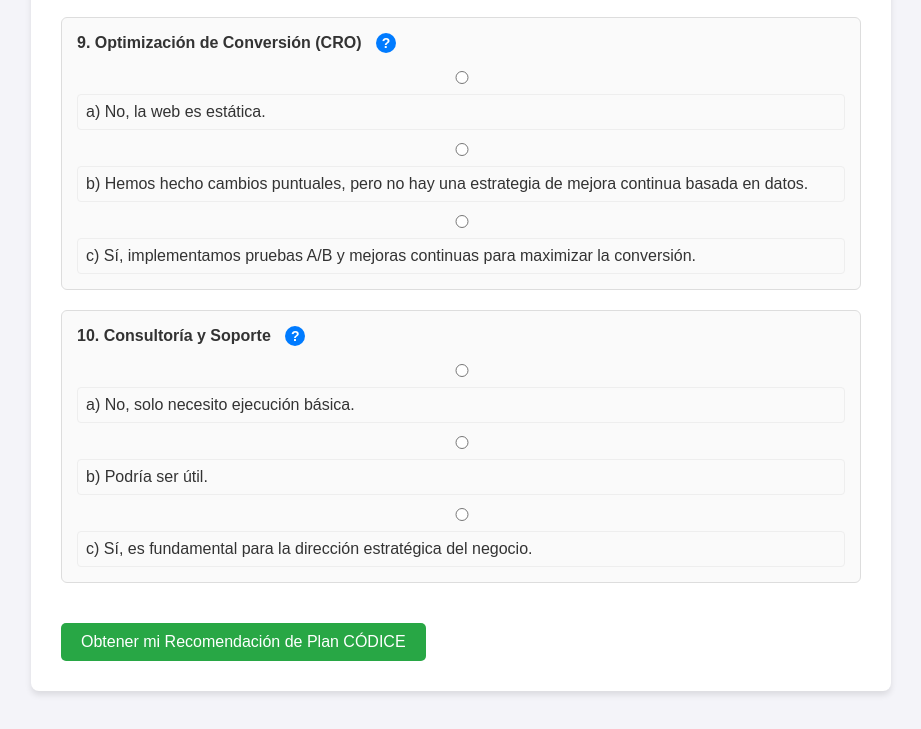
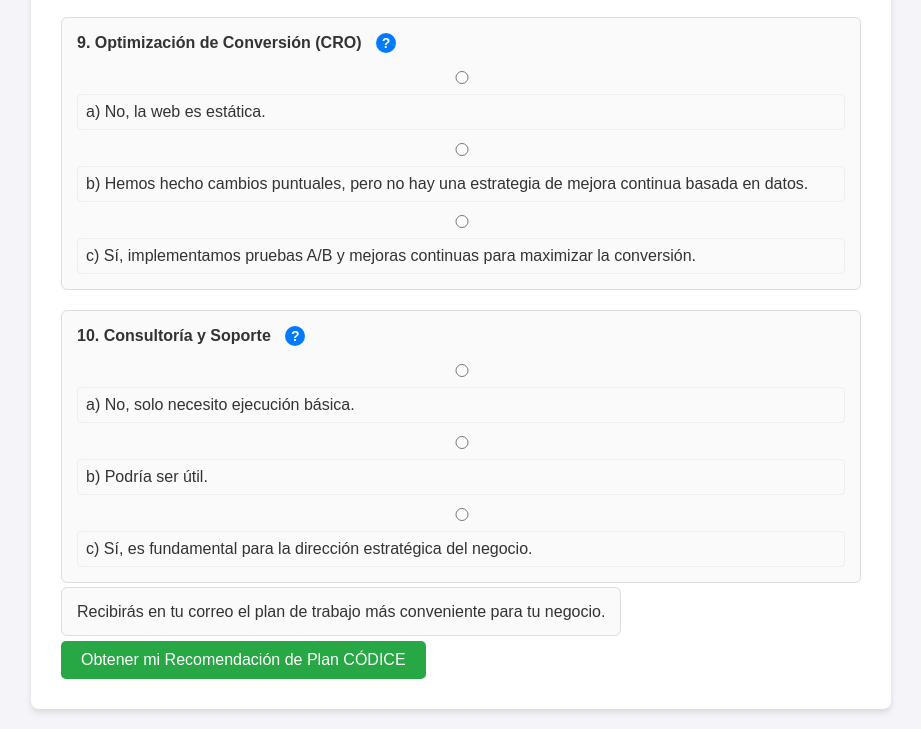
Before and after one commit to pro-cwd/auditoria-marca, a website: page index.html in a window 1280 px wide. Shown: the part 3076-3805 px from the top of the page, without its empty margins (179-1100 px from the left). Drawn offline with Linux system fonts and the light colour scheme.

Commit message:
text recibiras en tu correo...

```diff
--- a/index.html
+++ b/index.html
@@ -263,6 +263,7 @@
                 </div>
             </div>
 
+            <span class="pregunta-card">Recibirás en tu correo el plan de trabajo más conveniente para tu negocio.</span>
             <button type="submit">Obtener mi Recomendación de Plan CÓDICE</button>
         </form>
     </div>
```
